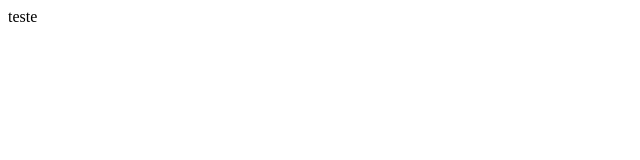
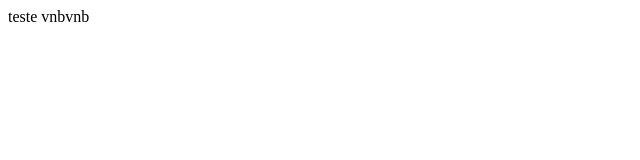
Before and after one commit to maigf/teste, a plain HTML site: page index.html in a window 1280 px wide. Shown: the full height of the page, 0-640 px from the left. Drawn offline with Linux system fonts and the light colour scheme.

Commit message:
segundo commit

```diff
--- a/index.html
+++ b/index.html
@@ -6,6 +6,6 @@
     <title>Document</title>
 </head>
 <body>
-    teste
+    teste vnbvnb
 </body>
 </html>
```
